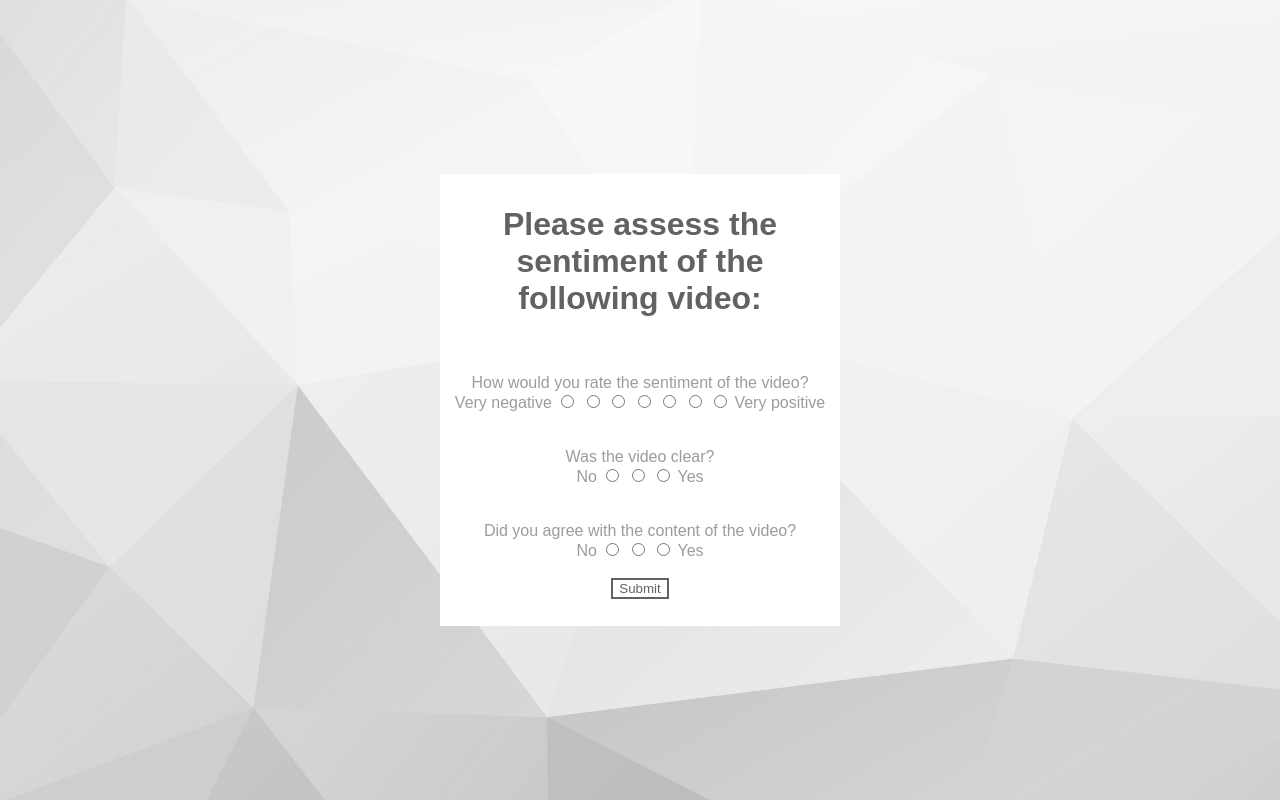
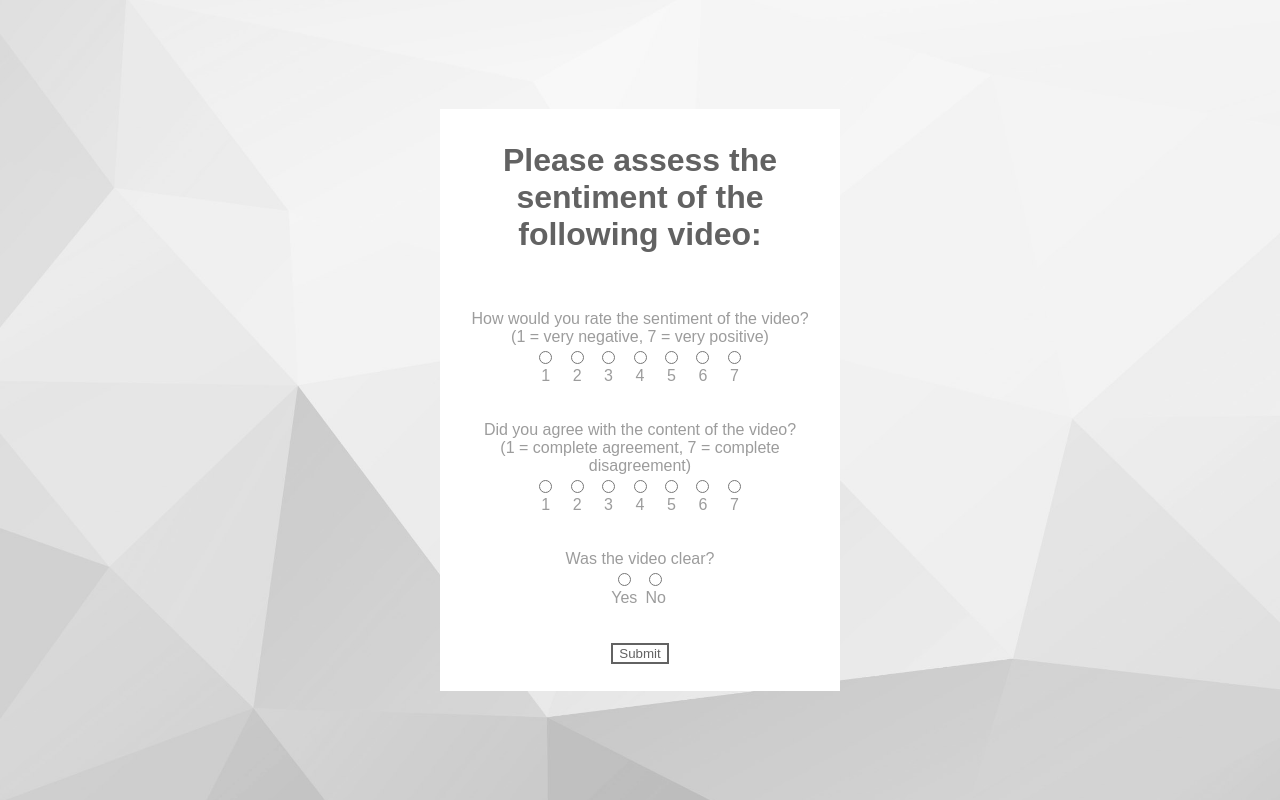
Before and after one commit to mikebeijen/crowd-computing, a Flask app: page /assessment.html in a window 1280 px wide. Run offline with Flask 2, Linux system fonts and the light colour scheme; data that the repository does not hold is empty.

Commit message:
Front end changes incorperating feedbacl (7 point scale agreeableness, 2point clarity, add values under radiobuttons, unclarity textbox)

```diff
--- a/templates/layouts/assessment.html
+++ b/templates/layouts/assessment.html
@@ -17,58 +17,47 @@
                         <br><br>
                         <form id="sentiment-form">
                             How would you rate the sentiment of the video?<br>
-                            Very negative
-                            <label>
-                                <input type="radio" name="sentiment" value="1" />
-                            </label>
-                            <label>
-                                <input type="radio" name="sentiment" value="2" />
-                            </label>
-                            <label>
-                                <input type="radio" name="sentiment" value="3" />
-                            </label>
-                            <label>
-                                <input type="radio" name="sentiment" value="4" />
-                            </label>
-                            <label>
-                                <input type="radio" name="sentiment" value="5" />
-                            </label>
-                            <label>
-                                <input type="radio" name="sentiment" value="6" />
-                            </label>
-                            <label>
-                                <input type="radio" name="sentiment" value="7" />
-                            </label>
-                            Very positive
+                            (1 = very negative, 7 = very positive)<br>
+                            <div id="radiobuttons-form">
+                                <label><input type="radio" name="sentiment" />1</label>
+                                <label><input type="radio" name="sentiment" />2</label>
+                                <label><input type="radio" name="sentiment" />3</label>
+                                <label><input type="radio" name="sentiment" />4</label>
+                                <label><input type="radio" name="sentiment" />5</label>
+                                <label><input type="radio" name="sentiment" />6</label>
+                                <label><input type="radio" name="sentiment" />7</label>
+                            </div>
 
-                            <br><br><br>
+                            <br><br>
+                            Did you agree with the content of the video?<br>
+                            (1 = complete agreement, 7 = complete disagreement)<br>
+                            <div id="radiobuttons-form">
+                                <label><input type="radio" name="content" />1</label>
+                                <label><input type="radio" name="content" />2</label>
+                                <label><input type="radio" name="content" />3</label>
+                                <label><input type="radio" name="content" />4</label>
+                                <label><input type="radio" name="content" />5</label>
+                                <label><input type="radio" name="content" />6</label>
+                                <label><input type="radio" name="content" />7</label>
+                            </div>
+
+                            <br><br>
                             Was the video clear?<br>
-                            No
-                            <label>
-                                <input type="radio" name="clarity" value="false" />
-                            </label>
-                            <label>
-                                <input type="radio" name="clarity" value="indifferent" />
-                            </label>
-                            <label>
-                                <input type="radio" name="clarity" value="true" />
-                            </label>
-                            Yes
+                            <div id="radiobuttons-form">
+                                <label><input type="radio" name="clarity" onclick="hideTextbox()"/>Yes</label>
+                                <label><input type="radio" name="clarity" onclick="showTextbox()" />No</label>
+                            </div>
 
-                            <br><br><br>
-                            Did you agree with the content of the video?<br>
-                            No
-                            <label>
-                                <input type="radio" name="content" value="false" />
-                            </label>
-                            <label>
-                                <input type="radio" name="content" value="indifferent" />
-                            </label>
-                            <label>
-                                <input type="radio" name="content" value="true" />
-                            </label>
-                            Yes
+
+                            <div id="clarity-div"  style="display: none">
                             <br><br>
+                            What was unclear about the video?<br>
+                                <input type="text" id="clarity-textbox" placeholder="Type here..."/>
+                            </div>
+
+                            <br><br>
+
+
                             <button class="cut" type="button" onclick="process()">Submit</button>
                         </form>
                 </div>
--- a/templates/static/css/style.css
+++ b/templates/static/css/style.css
@@ -62,3 +62,28 @@ html {
     -o-background-size: cover;
     background-size: cover;
 }
+
+input[type=radio] {
+    display: block;
+    margin-left: 7px;
+    margin-right: 7px;
+    margin-top: 5px;
+    margin-bottom: 3px;
+
+}
+label {
+    display: inline-block;
+}
+
+.radiobuttons-form {
+    text-align: center;
+}
+
+input[type=text] {
+    margin-top: 5px;
+}
+
+input::placeholder {
+    color: #bababa;
+    font-family: 'Montserrat', sans-serif;
+}
--- a/templates/static/js/index.js
+++ b/templates/static/js/index.js
@@ -5,6 +5,7 @@ startTime = obj.startTime
 endTime = obj.endTime
 
 function process(){
+
     // Declare values and find them in the for-loops
     value = null
     clarityValue = null
@@ -53,6 +54,15 @@ function getVideoEmbed() {
     document.getElementById("video-embed").innerHTML = htmlResult;
 }
 
+// Functions to show and hide the clarity textbox
+function showTextbox(){
+    document.getElementById("clarity-div").style.display = '';
+}
+
+function hideTextbox(){
+    document.getElementById("clarity-div").style.display = 'none';
+}
+
 function start() {
     window.location.replace("positive.html");
 }
```
